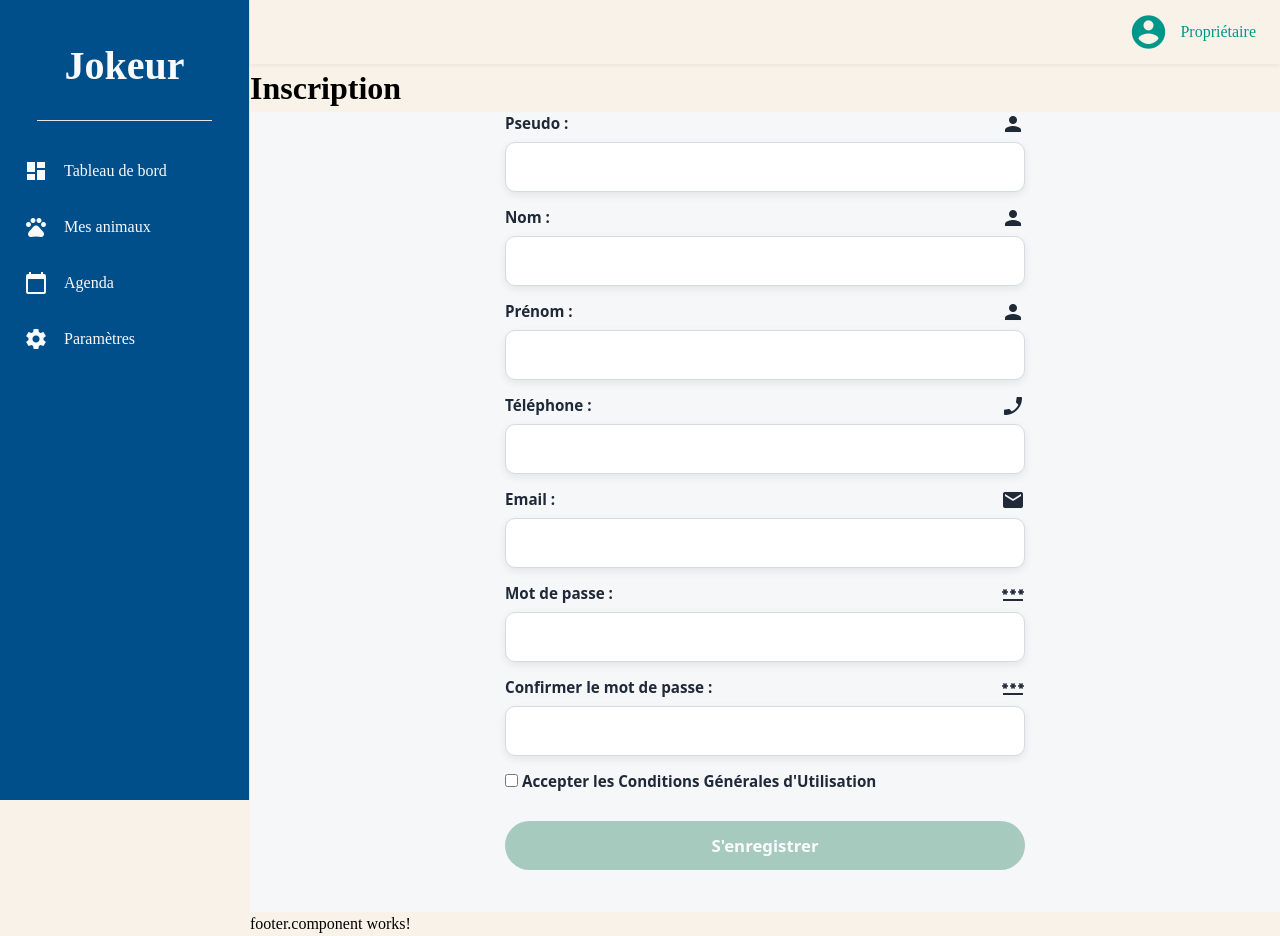
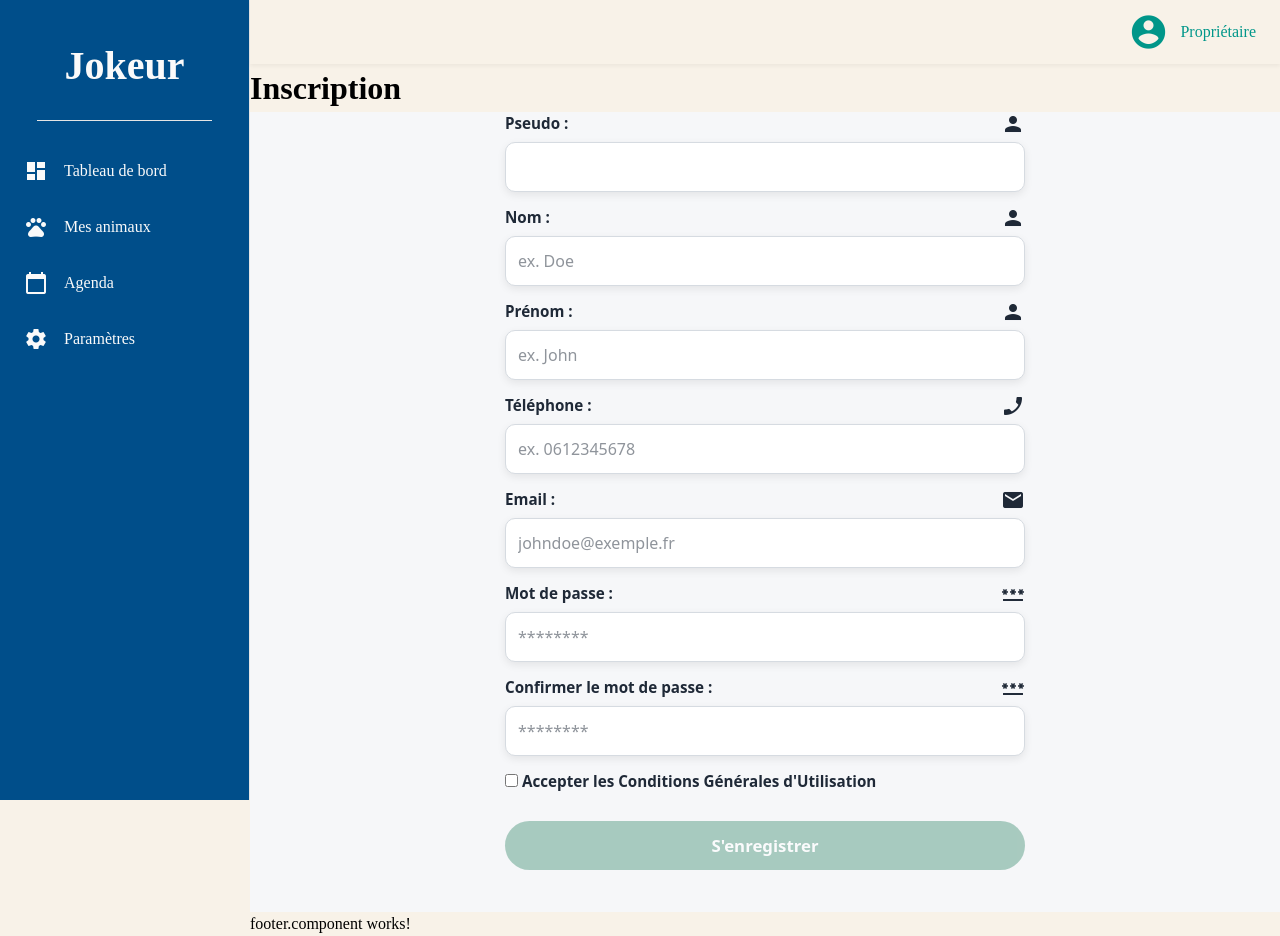
Before and after one commit to Djymini/jokeur_frontend, an Angular app: page /register in a window 1280 px wide. Built offline with nearby package versions, Linux system fonts and the light colour scheme; a web font is replaced by a local one.

Commit message:
rules changes

```diff
--- a/jest.config.ts
+++ b/jest.config.ts
@@ -6,6 +6,10 @@ const config: Config = {
   clearMocks: true,
   coverageProvider: 'v8',
   setupFilesAfterEnv: ['<rootDir>/setup-jest.ts'],
+
+  moduleNameMapper: {
+    '^@/(.*)$': '<rootDir>/src/app/$1',
+  },
 };
 
 export default config;
--- a/package.json
+++ b/package.json
@@ -56,6 +56,7 @@
     "tailwind-merge": "^3.4.0",
     "tailwindcss": "^4.1.18",
     "tslib": "^2.3.0",
+    "vitest": "^4.0.18",
     "zone.js": "^0.16.0"
   },
   "devDependencies": {
--- a/src/app/core/auth.api.ts
+++ b/src/app/core/auth.api.ts
@@ -17,7 +17,7 @@ export class AuthApi {
 
   async register(payload: RegisterUserPayload): Promise<{ message: string }> {
     return await firstValueFrom(
-      this.http.post<{ message: string }>(`${this.BASE_URL}/auth/register`, payload)
+      this.http.post<{ message: string }>(`${this.BASE_URL}/auth/register`, payload),
     );
   }
 
--- a/src/app/features/auth/components/register-form.component/register-form.component.html
+++ b/src/app/features/auth/components/register-form.component/register-form.component.html
@@ -1,5 +1,4 @@
 <form [formGroup]="registerForm" (ngSubmit)="onSubmit()">
-
   <div class="field flex">
     <div class="div_label">
       <label for="username">Pseudo :</label>
@@ -13,7 +12,10 @@
       <label for="name">Nom :</label>
       <span class="material-icons">person</span>
     </div>
-    <input id="name" type="text" formControlName="name" />
+    <input id="name"
+           type="text"
+           formControlName="name"
+           placeholder="ex. Doe"/>
   </div>
 
   <div class="field flex">
@@ -21,7 +23,10 @@
       <label for="firstname">Prénom :</label>
       <span class="material-icons">person</span>
     </div>
-    <input id="firstname" type="text" formControlName="firstname" />
+    <input id="firstname"
+           type="text"
+           formControlName="firstname"
+           placeholder="ex. John"/>
   </div>
 
   <div class="field flex">
@@ -29,7 +34,10 @@
       <label for="phone">Téléphone :</label>
       <span class="material-icons">phone_enabled</span>
     </div>
-    <input id="phone" type="text" formControlName="phone" />
+    <input id="phone"
+           type="text"
+           formControlName="phone"
+           placeholder="ex. 0612345678"/>
   </div>
 
   <div class="field flex">
@@ -41,6 +49,7 @@
       id="email"
       type="email"
       formControlName="email"
+      placeholder="johndoe@exemple.fr"
       [attr.aria-invalid]="
         registerForm.controls.email.invalid &&
         (registerForm.controls.email.touched || registerForm.controls.email.dirty)
@@ -59,7 +68,10 @@
       <label for="password">Mot de passe :</label>
       <span class="material-icons">password</span>
     </div>
-    <input id="password" type="password" formControlName="password" />
+    <input id="password"
+           type="password"
+           formControlName="password"
+           placeholder="********"/>
   </div>
 
   <div class="field flex">
@@ -67,13 +79,15 @@
       <label for="confirmPassword">Confirmer le mot de passe :</label>
       <span class="material-icons">password</span>
     </div>
-    <input id="confirmPassword" type="password" formControlName="confirmPassword" />
+    <input id="confirmPassword"
+           type="password"
+           formControlName="confirmPassword"
+           placeholder="********" />
   </div>
 
   @if (
     registerForm.hasError('passwordMismatch') &&
-    (registerForm.controls.confirmPassword.touched ||
-      registerForm.controls.confirmPassword.dirty)
+    (registerForm.controls.confirmPassword.touched || registerForm.controls.confirmPassword.dirty)
   ) {
     <p class="error">Les mots de passe ne correspondent pas.</p>
   }
--- a/src/app/features/auth/components/register-form.component/register-form.component.scss
+++ b/src/app/features/auth/components/register-form.component/register-form.component.scss
@@ -132,7 +132,7 @@ button[type='submit']:disabled {
   border-color: #dc2626 !important;
 }
 
-.div_label{
+.div_label {
   display: flex;
   justify-content: space-between;
 }
--- a/src/app/features/auth/components/register-form.component/register-form.component.ts
+++ b/src/app/features/auth/components/register-form.component/register-form.component.ts
@@ -1,4 +1,5 @@
 import { Component, inject } from '@angular/core';
+import { AuthRules } from '@/features/auth/domain/auth.rules';
 import { Router } from '@angular/router';
 import {
   AbstractControl,
@@ -12,6 +13,7 @@ import {
 import { RegisterFormUserModel } from '@/features/auth/models/register-form-user-model';
 import { AuthApi } from '@/core/auth.api';
 import { RegisterUserPayload } from '@/core/models/register-user-payload';
+import { passwordMatchValidator } from '@/features/auth/validators/pass-match-validators';
 
 @Component({
   selector: 'app-register-form',
@@ -46,14 +48,7 @@ export class RegisterFormComponent {
     }
 
     // 1- Récupérer les valeurs du formulaire
-    const {
-      username,
-      name,
-      firstname,
-      phone,
-      email,
-      password,
-    } = this.registerForm.getRawValue();
+    const { username, name, firstname, phone, email, password } = this.registerForm.getRawValue();
 
     // 2- Construire le payload API
     const payload: RegisterUserPayload = {
@@ -76,11 +71,3 @@ export class RegisterFormComponent {
     }
   }
 }
-
-export const passwordMatchValidator: ValidatorFn = (control: AbstractControl): ValidationErrors | null => {
-  const password = control.get('password')?.value;
-  const confirmPassword = control.get('confirmPassword')?.value;
-
-  if (!password || !confirmPassword) return null;
-  return password === confirmPassword ? null : { passwordMismatch: true };
-};
--- /dev/null
+++ b/src/app/features/auth/domain/auth.rules.ts
@@ -0,0 +1,32 @@
+export type RegisterFormValue = {
+  username: string;
+  name: string;
+  firstname: string;
+  phone: string;
+  email: string;
+  password: string;
+  confirmPassword: string;
+  acceptCGU: boolean;
+};
+
+export type RegisterUserPayload = {
+  username: string;
+  name: string;
+  firstname: string;
+  phone: string;
+  email: string;
+  password: string;
+};
+
+export class AuthRules {
+  static toRegisterPayload(form: RegisterFormValue): RegisterUserPayload {
+    return {
+      username: form.username,
+      name: form.name,
+      firstname: form.firstname,
+      phone: form.phone,
+      email: form.email,
+      password: form.password,
+    };
+  }
+}
--- /dev/null
+++ b/src/app/features/auth/validators/pass-match-validators.ts
@@ -0,0 +1,10 @@
+import { AbstractControl, ValidationErrors, ValidatorFn } from '@angular/forms';
+
+export const passwordMatchValidator: ValidatorFn = (
+  control: AbstractControl,
+): ValidationErrors | null => {
+  const password = control.get('password')?.value;
+  const confirmPassword = control.get('confirmPassword')?.value;
+
+  return password === confirmPassword ? null : { passwordMismatch: true };
+};
--- a/tsconfig.json
+++ b/tsconfig.json
@@ -11,6 +11,7 @@
     "skipLibCheck": true,
     "isolatedModules": true,
     "experimentalDecorators": true,
+    "esModuleInterop": true,
     "importHelpers": true,
     "target": "ES2022",
     "module": "preserve",
```
Also changed, not shown: 2 other files (tests, documents, lock files or other folders). Lines whose indentation alone changed are shown as unchanged.
